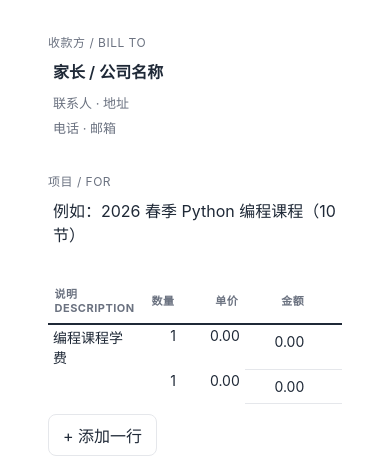
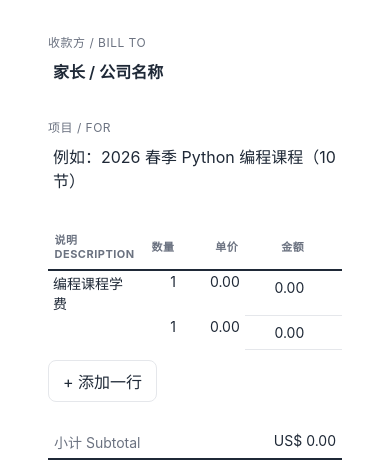
Before and after one commit to li2918/invoice, a plain HTML site: page index.html in a window 390 px wide. Shown: the part 347-820 px from the top of the page. Drawn offline with Linux system fonts and the light colour scheme.

Commit message:
Simplify Bill To section to name only
Drop the address and phone/email lines from the Bill To block; only the
parent/company name is needed.

Co-Authored-By: Claude Opus 4.8 (1M context) <noreply@anthropic.com>

```diff
--- a/index.html
+++ b/index.html
@@ -147,8 +147,6 @@
     <div class="col">
       <div class="section-title">收款方 / Bill To</div>
       <div class="strong" contenteditable data-nosave>家长 / 公司名称</div>
-      <div contenteditable data-nosave style="color:var(--muted);font-size:13px;margin-top:4px">联系人 · 地址</div>
-      <div contenteditable data-nosave style="color:var(--muted);font-size:13px">电话 · 邮箱</div>
     </div>
     <div class="col">
       <div class="section-title">项目 / For</div>
```
